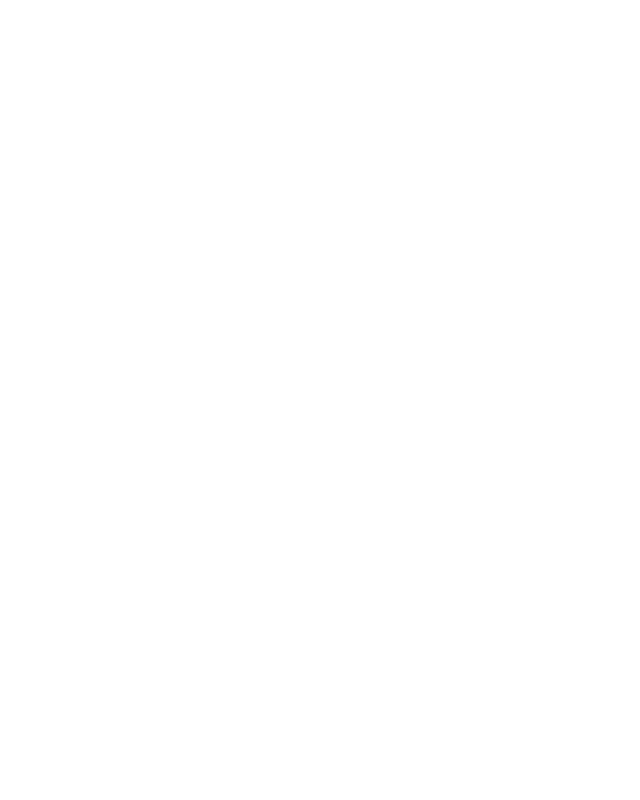
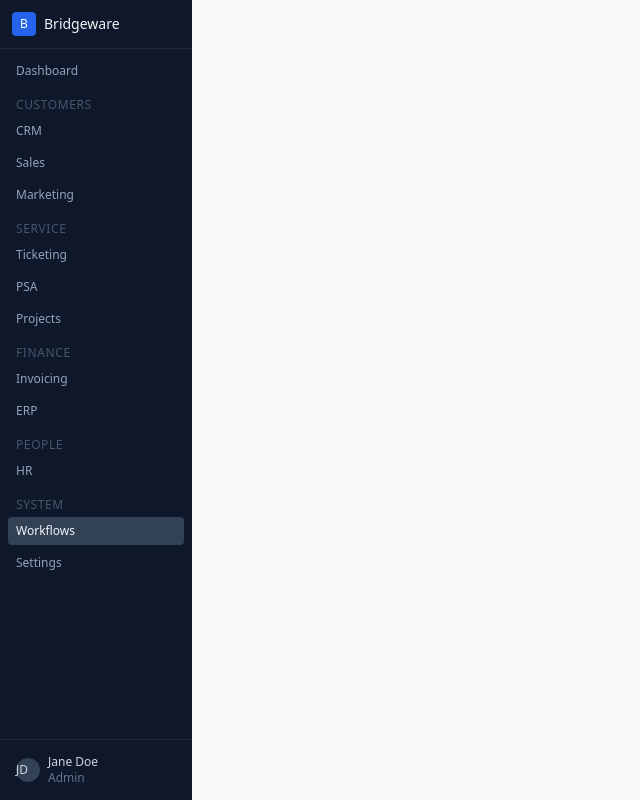
Before and after one commit to NGS-USA/Bridgeware, a React (Create React App) app in the folder frontend/: page /workflows in a window 1280 px wide. Before the commit this address had no page. Shown: the whole page, without its empty margins (0-640 px from the left). Built offline with nearby package versions, Linux system fonts and the light colour scheme.

Commit message:
v0.0.24 — Main layout with sidebar and navigation

```diff
--- a/frontend/src/App.js
+++ b/frontend/src/App.js
@@ -1,5 +1,6 @@
 import { BrowserRouter, Routes, Route } from 'react-router-dom'
 import { QueryClient, QueryClientProvider } from '@tanstack/react-query'
+import MainLayout from './layouts/MainLayout'
 
 const queryClient = new QueryClient()
 
@@ -7,9 +8,11 @@
   return (
     <QueryClientProvider client={queryClient}>
       <BrowserRouter>
-        <Routes>
-          <Route path="/" element={<div className="p-8 text-2xl font-medium">Bridgeware is loading...</div>} />
-        </Routes>
+        <MainLayout>
+          <Routes>
+            <Route path="/" element={<div className="p-8 text-xl font-medium text-gray-800">Welcome to Bridgeware</div>} />
+          </Routes>
+        </MainLayout>
       </BrowserRouter>
     </QueryClientProvider>
   )
--- /dev/null
+++ b/frontend/src/components/Sidebar.js
@@ -0,0 +1,66 @@
+import { NavLink } from 'react-router-dom'
+
+function Sidebar() {
+  return (
+    <div className="w-48 bg-slate-900 flex flex-col h-screen fixed left-0 top-0">
+      <div className="p-3 border-b border-slate-800 flex items-center gap-2">
+        <div className="w-6 h-6 bg-blue-600 rounded flex items-center justify-center text-white text-xs font-medium">B</div>
+        <span className="text-slate-100 text-sm font-medium">Bridgeware</span>
+      </div>
+      <nav className="flex-1 p-2 overflow-y-auto">
+        <NavLink to="/dashboard" className={({ isActive }) => `flex items-center gap-2 px-2 py-1.5 rounded text-xs mb-1 ${isActive ? 'bg-slate-700 text-slate-100 font-medium' : 'text-slate-400 hover:text-slate-200 hover:bg-slate-800'}`}>
+          Dashboard
+        </NavLink>
+        <div className="text-slate-600 text-xs font-medium uppercase tracking-wider px-2 py-1 mt-2">Customers</div>
+        <NavLink to="/crm" className={({ isActive }) => `flex items-center gap-2 px-2 py-1.5 rounded text-xs mb-1 ${isActive ? 'bg-slate-700 text-slate-100 font-medium' : 'text-slate-400 hover:text-slate-200 hover:bg-slate-800'}`}>
+          CRM
+        </NavLink>
+        <NavLink to="/sales" className={({ isActive }) => `flex items-center gap-2 px-2 py-1.5 rounded text-xs mb-1 ${isActive ? 'bg-slate-700 text-slate-100 font-medium' : 'text-slate-400 hover:text-slate-200 hover:bg-slate-800'}`}>
+          Sales
+        </NavLink>
+        <NavLink to="/marketing" className={({ isActive }) => `flex items-center gap-2 px-2 py-1.5 rounded text-xs mb-1 ${isActive ? 'bg-slate-700 text-slate-100 font-medium' : 'text-slate-400 hover:text-slate-200 hover:bg-slate-800'}`}>
+          Marketing
+        </NavLink>
+        <div className="text-slate-600 text-xs font-medium uppercase tracking-wider px-2 py-1 mt-2">Service</div>
+        <NavLink to="/ticketing" className={({ isActive }) => `flex items-center gap-2 px-2 py-1.5 rounded text-xs mb-1 ${isActive ? 'bg-slate-700 text-slate-100 font-medium' : 'text-slate-400 hover:text-slate-200 hover:bg-slate-800'}`}>
+          Ticketing
+        </NavLink>
+        <NavLink to="/psa" className={({ isActive }) => `flex items-center gap-2 px-2 py-1.5 rounded text-xs mb-1 ${isActive ? 'bg-slate-700 text-slate-100 font-medium' : 'text-slate-400 hover:text-slate-200 hover:bg-slate-800'}`}>
+          PSA
+        </NavLink>
+        <NavLink to="/projects" className={({ isActive }) => `flex items-center gap-2 px-2 py-1.5 rounded text-xs mb-1 ${isActive ? 'bg-slate-700 text-slate-100 font-medium' : 'text-slate-400 hover:text-slate-200 hover:bg-slate-800'}`}>
+          Projects
+        </NavLink>
+        <div className="text-slate-600 text-xs font-medium uppercase tracking-wider px-2 py-1 mt-2">Finance</div>
+        <NavLink to="/invoicing" className={({ isActive }) => `flex items-center gap-2 px-2 py-1.5 rounded text-xs mb-1 ${isActive ? 'bg-slate-700 text-slate-100 font-medium' : 'text-slate-400 hover:text-slate-200 hover:bg-slate-800'}`}>
+          Invoicing
+        </NavLink>
+        <NavLink to="/erp" className={({ isActive }) => `flex items-center gap-2 px-2 py-1.5 rounded text-xs mb-1 ${isActive ? 'bg-slate-700 text-slate-100 font-medium' : 'text-slate-400 hover:text-slate-200 hover:bg-slate-800'}`}>
+          ERP
+        </NavLink>
+        <div className="text-slate-600 text-xs font-medium uppercase tracking-wider px-2 py-1 mt-2">People</div>
+        <NavLink to="/hr" className={({ isActive }) => `flex items-center gap-2 px-2 py-1.5 rounded text-xs mb-1 ${isActive ? 'bg-slate-700 text-slate-100 font-medium' : 'text-slate-400 hover:text-slate-200 hover:bg-slate-800'}`}>
+          HR
+        </NavLink>
+        <div className="text-slate-600 text-xs font-medium uppercase tracking-wider px-2 py-1 mt-2">System</div>
+        <NavLink to="/workflows" className={({ isActive }) => `flex items-center gap-2 px-2 py-1.5 rounded text-xs mb-1 ${isActive ? 'bg-slate-700 text-slate-100 font-medium' : 'text-slate-400 hover:text-slate-200 hover:bg-slate-800'}`}>
+          Workflows
+        </NavLink>
+        <NavLink to="/settings" className={({ isActive }) => `flex items-center gap-2 px-2 py-1.5 rounded text-xs mb-1 ${isActive ? 'bg-slate-700 text-slate-100 font-medium' : 'text-slate-400 hover:text-slate-200 hover:bg-slate-800'}`}>
+          Settings
+        </NavLink>
+      </nav>
+      <div className="p-2 border-t border-slate-800">
+        <div className="flex items-center gap-2 px-2 py-1.5 cursor-pointer">
+          <div className="w-6 h-6 rounded-full bg-slate-700 flex items-center justify-content:center text-slate-300 text-xs font-medium">JD</div>
+          <div>
+            <div className="text-slate-300 text-xs font-medium">Jane Doe</div>
+            <div className="text-slate-500 text-xs">Admin</div>
+          </div>
+        </div>
+      </div>
+    </div>
+  )
+}
+
+export default Sidebar
--- /dev/null
+++ b/frontend/src/layouts/MainLayout.js
@@ -0,0 +1,14 @@
+import Sidebar from '../components/Sidebar'
+
+function MainLayout({ children }) {
+  return (
+    <div className="flex">
+      <Sidebar />
+      <div className="ml-48 flex-1 min-h-screen bg-gray-50">
+        {children}
+      </div>
+    </div>
+  )
+}
+
+export default MainLayout
```
